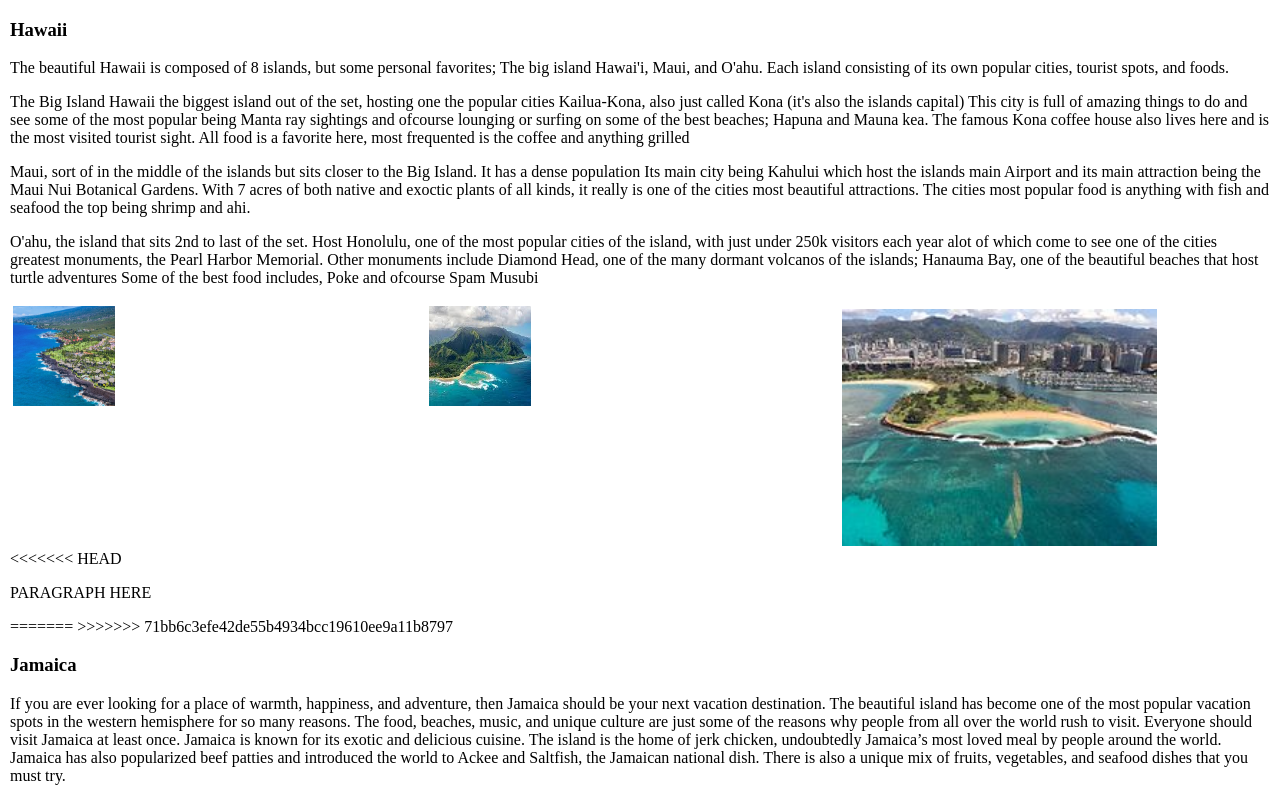
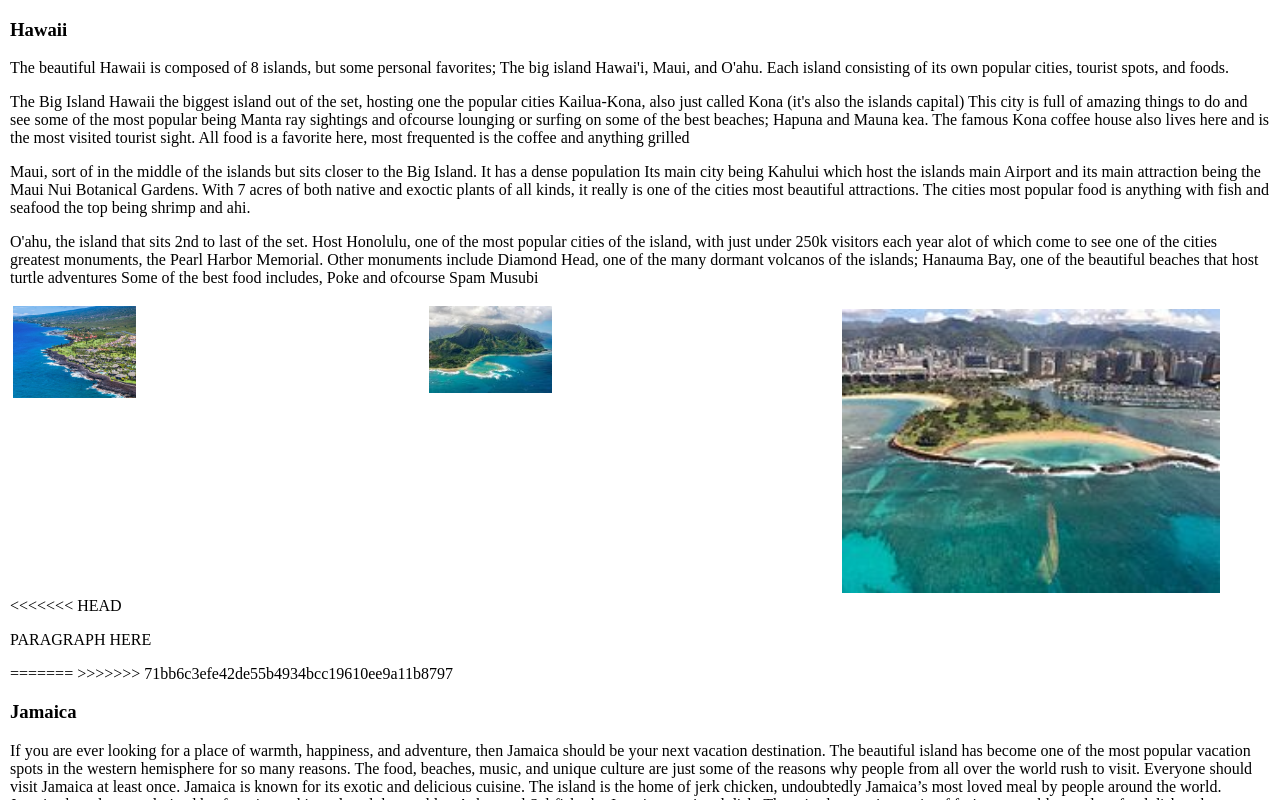
Before and after one commit to verawolf94/Team-3, a plain HTML site: page index.html in a window 1280 px wide. Shown: the part 1081-1881 px from the top of the page. Drawn offline with Linux system fonts and the light colour scheme.

Commit message:
mods to css and updates to hawaii img size

```diff
--- a/index.html
+++ b/index.html
@@ -74,16 +74,15 @@ most beautiful attractions. The cities most popular food is anything with fish a
 Some of the best food includes, Poke and ofcourse Spam Musubi</p>
 <div class="row">
     <div class="column">
-      <img src="images/hi/KK.jpg" alt="hawaii" width="25%" height="25%">
+      <img src="images/hi/KK.jpg" alt="hawaii" width="30%" height="auto">
     </div>
     <div class="column">
-      <img src="images/hi/Maui, Hawaii.jpg" alt="maui" width="25%" height="25%">
+      <img src="images/hi/Maui, Hawaii.jpg" alt="maui" width="30%" height="auto">
     </div>
     <div class="column"></div>
-      <img src="images/hi/O'ahu, Hawaii.jpg" alt="hawaii" width="25%" height="25%">
+      <img src="images/hi/O'ahu, Hawaii.jpg" alt="hawaii" width="30%" height="auto">
     </div>
-
-  </div>
+</div>
 </article>
 <<<<<<< HEAD
 <p>PARAGRAPH HERE</p>
--- a/style.css
+++ b/style.css
@@ -172,7 +172,8 @@ nav li a:hover {
         clear: both;
       }
 }
-h3{
+
+h3 {
     box-sizing: border-box;
   }
   .column{
@@ -180,6 +181,6 @@ h3{
     width:33%;
     padding: 3px;
   }
-  .column img{
+  .column-img {
     height:100px;
   }
```
